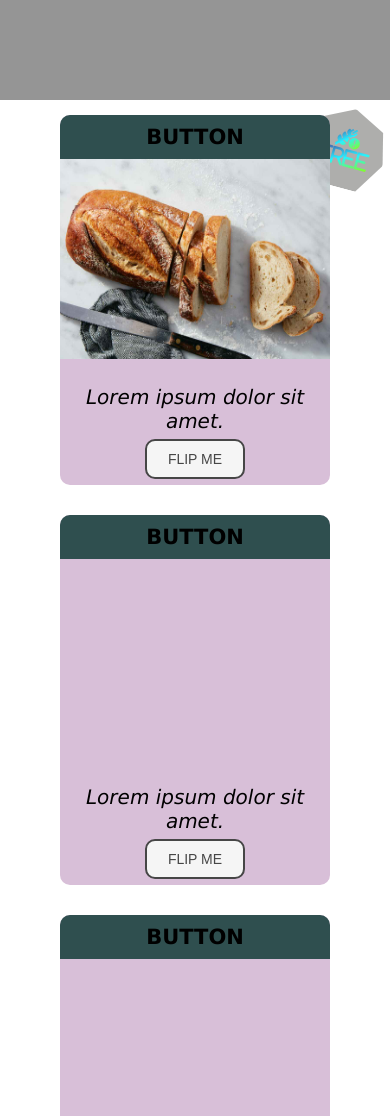
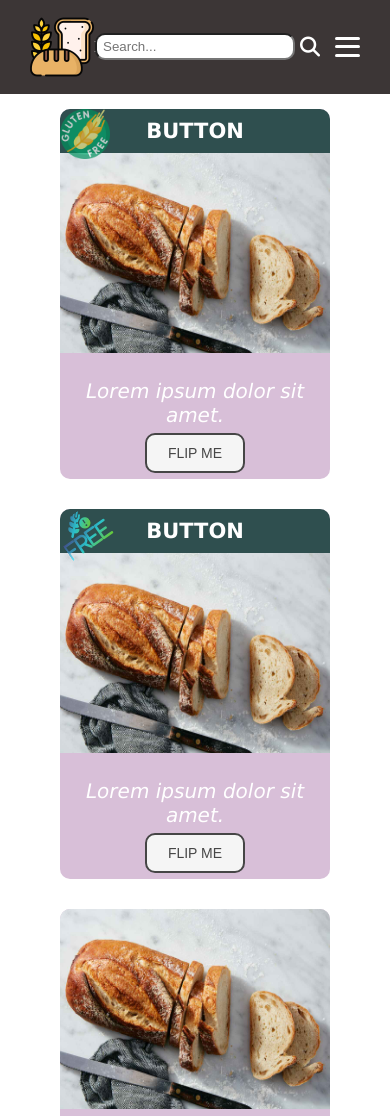
Before and after one commit to Goldy-Code/bread4ik, a plain HTML site: page index.html in a window 390 px wide. Shown: the top 1116 px of the page. Drawn offline with Linux system fonts and the light colour scheme.

Commit message:
Add files via upload

```diff
--- a/css/style.css
+++ b/css/style.css
@@ -2,6 +2,7 @@
   margin: 0;
   padding: 0;
   box-sizing: border-box;
+  color: #fff;
 }
 
 button {
@@ -11,40 +12,155 @@ button {
   cursor: pointer;
 }
 
-/* Header */
-header{
+/* Header NAV */
+.logo,
+.icons,
+nav {
+  display: flex;
+  align-items: center;
+}
+
+nav {
+  position: relative;
+  justify-content: space-between;
+
   width: 100%;
-  height: 100px;
-background-color: rgba(0, 0, 0, 0.415);
+  /* height: 100px; */
+  height: min-content;
+  padding: 15px 30px;
+  background-color: rgb(60, 54, 54);
+}
+
+a {
+  padding: 10px;
+  text-decoration: none;
+  transition: all 0.4s ease;
+}
+
+a:hover {
+  background-color: rgba(255, 217, 0, 0.7);
+}
+
+.fa-magnifying-glass {
+  position: relative;
+  font-size: 20px;
+}
+
+#toggeler,
+#lupa {
+  display: none;
+}
+
+#lupa:checked ~ nav .icons label .lupa {
+  display: none;
+}
+
+.lupa {
+  position: absolute;
+  left: -205px;
+  top: -3.5px;
+  width: 200px;
+
+  padding: 4px 6px;
+  border-radius: 10px;
+  /* outline: none; */
+}
+
+.burger {
+  display: none;
+  flex-direction: column;
+  justify-content: space-around;
+  display: none;
+  width: 25px;
+  height: 25px;
+  margin-left: 15px;
+  cursor: pointer;
+}
+
+.lines {
+  width: 25px;
+  height: 3px;
+  border-radius: 2px;
+  background-color: #fff;
+}
+
+@media (max-width: 800px) {
+  /* .links {
+    position: absolute;
+    left: 0;
+    top: 99px;
+    display: grid;
+    height: 200%;
+    width: 100%;
+    padding: 20px;
+    z-index: -1;
+    background-color: rgb(60, 54, 54);
+    background-color: rgb(176, 20, 20);
+
+    transform: translateY(-50%);
+
+    transition: all .4s linear;
+  } */
+
+  nav {
+    display: grid;
+    grid-template-areas:
+      "logo icons"
+      "links links";
+    z-index: 10;
+  }
+
+  .logo {
+    grid-area: logo;
+  }
+
+  .links {
+    display: none;
+    flex-direction: column;
+    gap: 20px;
+    text-align: right;
+    grid-area: links;
+  }
+
+  .icons {
+    grid-area: icons;
+  }
+
+  #toggeler:checked ~ nav .links {
+    transform: translateY(0);
+    display: flex;
+  }
+
+  .burger {
+    display: flex;
+  }
 }
 
 /* glutien FREE */
 .clip {
   position: absolute;
-  top: calc(1% + 100px);
-  right: 1%;
-
+  /* bottom: calc(-1% - 90px); */
+  top: 0;
+  left: 0;
+  border-radius: 10px;
   display: flex;
   justify-content: center;
   align-items: center;
   flex-direction: column;
 
-  width: 80px;
-  height: 80px;
-  clip-path: polygon(
-    50% 0%,
-    90% 20%,
-    100% 60%,
-    75% 100%,
-    25% 100%,
-    0% 60%,
-    10% 20%
-  );
-  background-color: rgba(92, 92, 88, 0.494);
-  transform: rotate(15deg);
+  width: 45px;
+  height: 45px;
+
+  /* background-color: rgba(92, 92, 88, 0.494); */
+
+  /* animation-name: free-form;
+  animation-duration: 2s;
+  animation-delay: 1s;
+  animation-timing-function: linear; */
+  transform: rotate(-35deg);
 }
 
-.fa-solid {
+.free {
   font-size: 20px;
   background: #8eff0d;
   background: linear-gradient(
@@ -55,19 +171,61 @@ background-color: rgba(0, 0, 0, 0.415);
   );
   -webkit-background-clip: text;
   -webkit-text-fill-color: transparent;
+
+  opacity: 0.7;
+  animation-name: free;
+  animation-duration: 2s;
+  animation-delay: 1s;
+  animation-timing-function: linear;
+}
+
+@keyframes free {
+  from {
+    font-size: 50px;
+    opacity: 0;
+  }
+
+  to {
+    font-size: 20px;
+    opacity: 0.7;
+  }
+}
+
+@keyframes free-form {
+  from {
+    width: 90px;
+    height: 90px;
+    opacity: 0;
+  }
+
+  to {
+    width: 50px;
+    height: 50px;
+    opacity: 0.7;
+  }
 }
 /*  */
 
-
-
-
-
-
 .container {
+  position: relative;
   display: flex;
   justify-content: space-between;
   width: 80%;
   margin: 0 auto;
+}
+
+.gluten-logo {
+  position: absolute;
+  left: 0;
+  top: 0;
+  width: 50px;
+  height: 50px;
+  opacity: 0.7;
+
+  animation-name: free-form;
+  animation-duration: 2s;
+  animation-delay: 1s;
+  animation-timing-function: linear;
 }
 
 @media only screen and (max-width: 780px) {
@@ -131,6 +289,11 @@ background-color: rgba(0, 0, 0, 0.415);
   text-transform: uppercase;
   border-radius: 10px 10px 0 0;
   background-color: darkslategrey;
+}
+
+.the-bread {
+  border-radius: 10px 10px 0 0;
+  overflow: hidden;
 }
 
 .bread {
--- a/index.html
+++ b/index.html
@@ -12,19 +12,42 @@
       crossorigin="anonymous"
       referrerpolicy="no-referrer"
     />
-
     <title>Document</title>
   </head>
   <body>
-    <header>
+    <!--Nav -->
+    <input type="checkbox" id="toggeler" />
+    <input type="checkbox" id="lupa" />
+    <nav>
+      <div class="logo">
+        <img src="images/bread.png" alt="bread" />
+        <span>Buy a Bread this is threat</span>
+      </div>
 
-    </header>
-    <div class="clip">
-      <i class="fa-solid fa-wheat-awn-circle-exclamation"></i>
-      <i class="fa-solid ">free</i>
-    </div>
-    <!-- card -->
+      <div class="links">
+        <a href="index.html">Home</a>
+        <a href="">About Us</a>
+        <a href="">bla-bla</a>
+        <a href="">bla-bla</a>
+      </div>
+
+      <div class="icons">
+        <label for="lupa">
+          <i class="fa-solid fa-magnifying-glass"
+            ><input class="lupa" type="text" placeholder="Search..." />
+          </i>
+        </label>
+
+        <label class="burger" for="toggeler">
+          <div class="lines"></div>
+          <div class="lines"></div>
+          <div class="lines"></div>
+        </label>
+      </div>
+    </nav>
+
     <div class="container">
+      <!-- card -->
       <div class="card">
         <div class="card__inner">
           <div class="front face">
@@ -38,6 +61,7 @@
               <p>Lorem ipsum dolor sit amet.</p>
             </div>
             <button class="flip flip-me">flip me</button>
+            <img class="gluten-logo" src="images/gluten-free.png" alt="" />
           </div>
           <div class="back face">
             <div class="heading">
@@ -67,10 +91,18 @@
             <div class="heading">
               <h2>button</h2>
             </div>
+
+            <img src="images/123h.jpg" alt="bread" class="bread" />
+
             <div class="description">
               <p>Lorem ipsum dolor sit amet.</p>
             </div>
             <button class="flip flip-me">flip me</button>
+            <!-- watermark -->
+            <div class="clip">
+              <i class="fa-solid fa-wheat-awn-circle-exclamation free"></i>
+              <i class="fa-solid free">free</i>
+            </div>
           </div>
           <div class="back face">
             <div class="heading">
@@ -97,8 +129,8 @@
       <div class="card">
         <div class="card__inner">
           <div class="front face">
-            <div class="heading">
-              <h2>button</h2>
+            <div class="the-bread">
+              <img src="images/123h.jpg" alt="bread" class="bread" />
             </div>
             <div class="description">
               <p>Lorem ipsum dolor sit amet.</p>
```
Also changed, not shown: images/bread.png (added), images/gluten-free.png (added).
